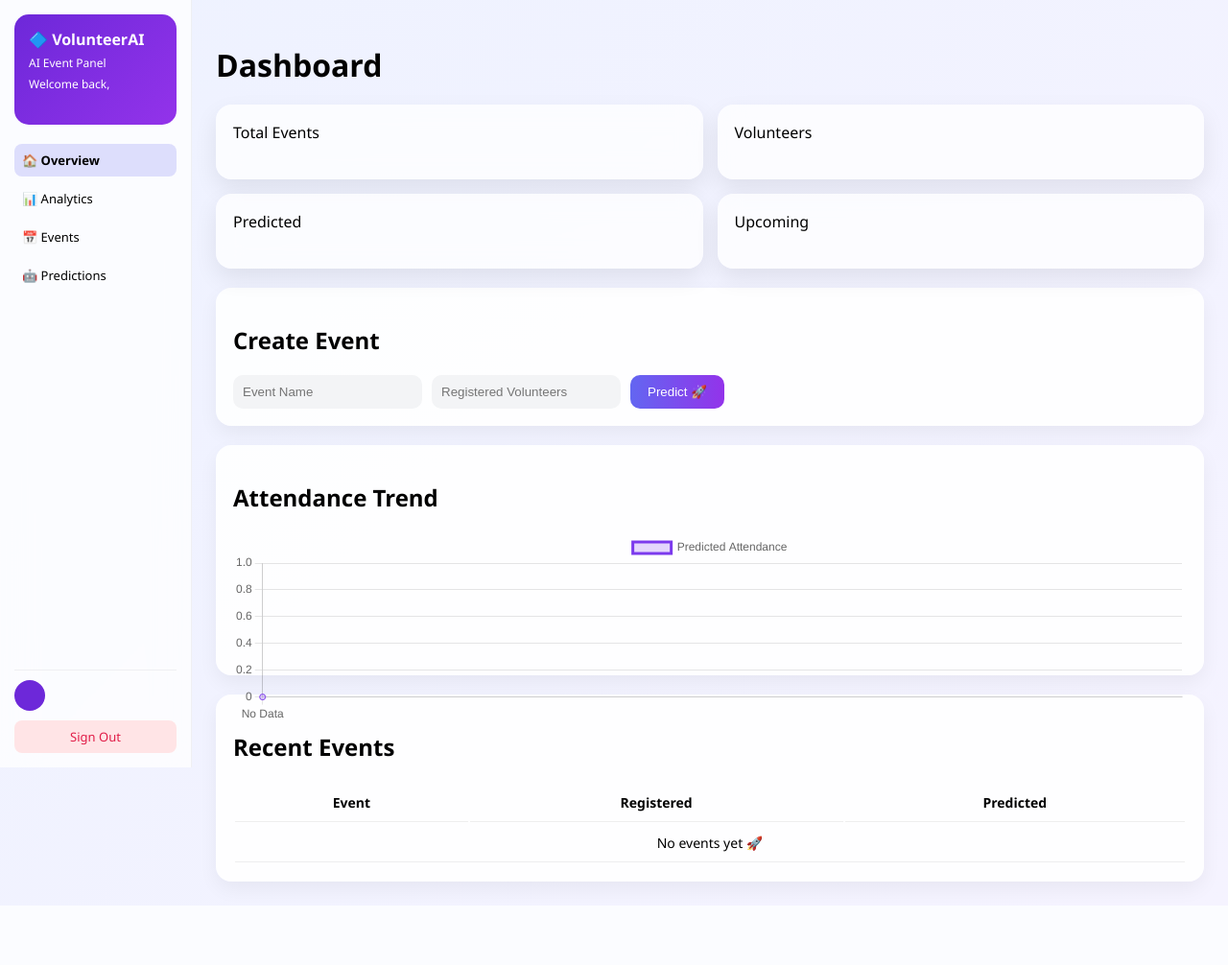
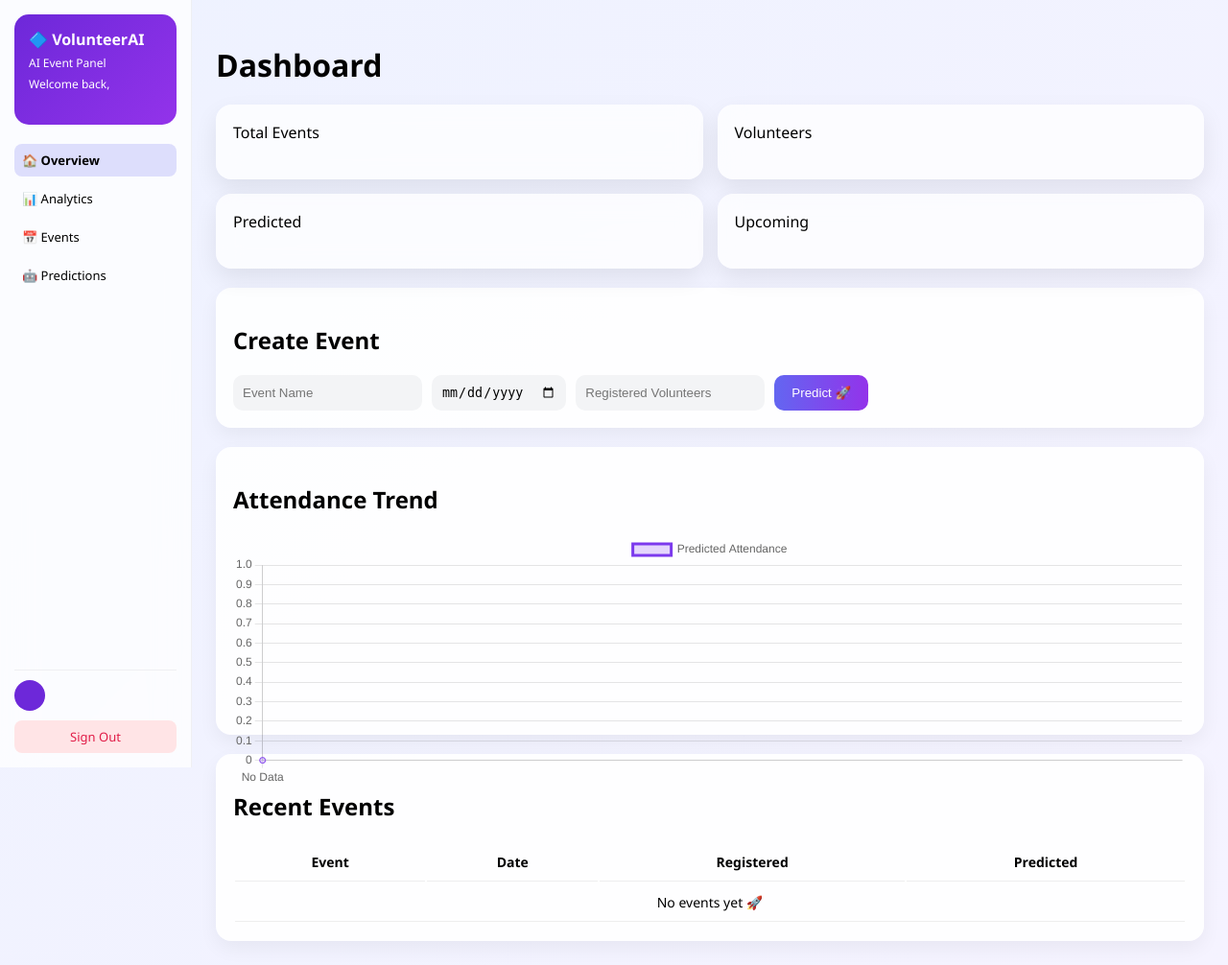
Before and after one commit to Rohitbhamare005/VolunteerAI, a Flask app: template templates/dashboard.html in a window 1280 px wide. Shown: the whole page at 96% size. Before the commit the page ends 934 px from the top, so only its background shows below. Run offline with Flask 3, Linux system fonts and the light colour scheme; the template is opened without the code that fills it, so the values that code supplies are empty.

Commit message:
changes5

```diff
--- a/app.py
+++ b/app.py
@@ -2,12 +2,13 @@ from flask import Flask, render_template, request, redirect, session
 from pymongo import MongoClient
 import numpy as np
 from sklearn.linear_model import LinearRegression
+from datetime import datetime
+
 app = Flask(__name__)
 app.secret_key = "secret123"
 
 # MongoDB
 client = MongoClient("mongodb+srv://admin:12345@volunteerai.zt4yxsv.mongodb.net/?retryWrites=true&w=majority")
-
 db = client["volunteer_db"]
 users = db["users"]
 events = db["events"]
@@ -51,39 +52,10 @@ def signup():
 
     return redirect('/')
 
-# DASHBOARD
-@app.route('/dashboard')
-def dashboard():
-    if 'user_email' not in session:
-        return redirect('/')
-
-    user = users.find_one({"email": session['user_email']})
-
-    all_events = list(events.find({"user_email": session['user_email']}))
-
-    # 🔥 FIX: Convert ObjectId → string
-    for event in all_events:
-        event["_id"] = str(event["_id"])
-
-    total_events = len(all_events)
-    total_volunteers = sum(e.get('registered', 0) for e in all_events)
-    total_predicted = sum(e.get('predicted', 0) for e in all_events)
-    upcoming = len(all_events)
-
-    return render_template(
-        "dashboard.html",
-        user=user,
-        total_events=total_events,
-        volunteers=total_volunteers,
-        predicted=total_predicted,
-        upcoming=upcoming,
-        events=all_events
-    )
-# PREDICT
+# AI MODEL
 def predict_turnout(registered):
     past_events = list(events.find())
 
-    # Need at least 2 data points
     if len(past_events) < 2:
         return int(registered * 0.7)
 
@@ -95,38 +67,65 @@ def predict_turnout(registered):
             X.append([e["registered"]])
             y.append(e["predicted"])
 
-    X = np.array(X)
-    y = np.array(y)
-
     model = LinearRegression()
     model.fit(X, y)
 
-    prediction = model.predict([[registered]])
+    return int(model.predict([[registered]])[0])
 
-    return int(prediction[0])
+# DASHBOARD
+@app.route('/dashboard')
+def dashboard():
+    if 'user_email' not in session:
+        return redirect('/')
+
+    user = users.find_one({"email": session['user_email']})
+    all_events = list(events.find({"user_email": session['user_email']}))
+
+    for event in all_events:
+        event["_id"] = str(event["_id"])
+
+    total_events = len(all_events)
+    total_volunteers = sum(e.get('registered', 0) for e in all_events)
+    total_predicted = sum(e.get('predicted', 0) for e in all_events)
+
+    today = datetime.today().strftime('%Y-%m-%d')
+    upcoming = sum(
+        1 for e in all_events
+        if e.get('event_date') and e['event_date'] >= today
+    )
+
+    return render_template(
+        "dashboard.html",
+        user=user,
+        total_events=total_events,
+        volunteers=total_volunteers,
+        predicted=total_predicted,
+        upcoming=upcoming,
+        events=all_events
+    )
+
+# PREDICT
 @app.route('/predict', methods=['POST'])
 def predict():
     if 'user_email' not in session:
         return redirect('/')
 
-    try:
-        event_name = request.form['event_name']
-        registered = int(request.form['registered'])
+    event_name = request.form['event_name']
+    event_date = request.form['event_date']
+    registered = int(request.form['registered'])
 
-        # 🔥 AI prediction
-        predicted = predict_turnout(registered)
+    predicted = predict_turnout(registered)
 
-        events.insert_one({
-            "event_name": event_name,
-            "registered": registered,
-            "predicted": predicted,
-            "user_email": session['user_email']
-        })
-
-    except Exception as e:
-        print("Error:", e)
+    events.insert_one({
+        "event_name": event_name,
+        "event_date": event_date,
+        "registered": registered,
+        "predicted": predicted,
+        "user_email": session['user_email']
+    })
 
     return redirect('/dashboard')
+
 # LOGOUT
 @app.route('/logout')
 def logout():
--- a/static/dashboard.css
+++ b/static/dashboard.css
@@ -8,17 +8,15 @@ body {
     background: linear-gradient(135deg, #eef2ff, #f5f3ff);
 }
 
-/* 🔥 MAIN LAYOUT */
+/* 🔥 LAYOUT */
 .dashboard {
     display: flex;
 }
 
-/* 🔥 SIDEBAR (LEFT FIXED CLEAN) */
+/* 🔥 SIDEBAR (PERFECT FIXED LEFT) */
 .sidebar {
     width: 200px;
-    min-width: 200px;
     height: 100vh;
-
     position: fixed;
     left: 0;
     top: 0;
@@ -31,13 +29,12 @@ body {
 
     background: rgba(255,255,255,0.75);
     backdrop-filter: blur(18px);
-
     border-right: 1px solid rgba(0,0,0,0.05);
 }
 
 /* 🔥 MAIN CONTENT */
 .main {
-    margin-left: 200px;   /* 🔥 push content right */
+    margin-left: 200px;
     padding: 25px;
     width: 100%;
 }
@@ -88,7 +85,7 @@ h1 {
     font-weight: 600;
 }
 
-/* 🔥 PROFILE FIX (NO OVERFLOW) */
+/* 🔥 PROFILE (FIXED OVERFLOW ISSUE) */
 .sidebar-bottom {
     border-top: 1px solid rgba(0,0,0,0.05);
     padding-top: 10px;
@@ -125,7 +122,7 @@ h1 {
 .email {
     font-size: 11px;
     color: gray;
-    word-break: break-word;   /* 🔥 FIX */
+    word-break: break-word; /* 🔥 prevents overflow */
 }
 
 /* 🔥 LOGOUT */
@@ -193,14 +190,17 @@ h1 {
     cursor: pointer;
 }
 
-/* 🔥 GRAPH */
+/* 🔥 GRAPH (FIXED PROPERLY) */
 .graph-box {
-    height: 240px;
+    height: 300px;
 }
 
-canvas {
-    max-height: 200px;
+#chart {
+    width: 100% !important;
+    height: 100% !important;
 }
+
+/* ❌ REMOVED max-height BUG */
 
 /* 🔥 TABLE */
 table {
--- a/templates/dashboard.html
+++ b/templates/dashboard.html
@@ -59,8 +59,10 @@
         <!-- FORM -->
         <div class="section" id="form">
             <h2>Create Event</h2>
+
             <form action="/predict" method="post" class="event-form">
                 <input type="text" name="event_name" placeholder="Event Name" required>
+                <input type="date" name="event_date" required>
                 <input type="number" name="registered" placeholder="Registered Volunteers" required>
                 <button type="submit">Predict 🚀</button>
             </form>
@@ -80,6 +82,7 @@
                 <thead>
                     <tr>
                         <th>Event</th>
+                        <th>Date</th>
                         <th>Registered</th>
                         <th>Predicted</th>
                     </tr>
@@ -88,13 +91,14 @@
                 <tbody>
                     {% if events|length == 0 %}
                     <tr>
-                        <td colspan="3" style="text-align:center;">No events yet 🚀</td>
+                        <td colspan="4" style="text-align:center;">No events yet 🚀</td>
                     </tr>
                     {% endif %}
 
                     {% for e in events %}
                     <tr>
                         <td>{{ e.event_name }}</td>
+                        <td>{{ e.event_date }}</td>
                         <td>{{ e.registered }}</td>
                         <td>{{ e.predicted }}</td>
                     </tr>
@@ -115,17 +119,19 @@
 <script src="https://cdn.jsdelivr.net/npm/chart.js"></script>
 
 <script>
-// smooth scroll
 function scrollToSection(id) {
-    document.getElementById(id).scrollIntoView({
-        behavior: 'smooth'
-    });
+    document.getElementById(id).scrollIntoView({ behavior: 'smooth' });
 }
 
 const eventsData = JSON.parse(document.getElementById("events-data").textContent);
 
-const labels = eventsData.length ? eventsData.map(e => e.event_name) : ["No Data"];
-const data = eventsData.length ? eventsData.map(e => e.predicted) : [0];
+const labels = eventsData.length
+    ? eventsData.map(e => e.event_name)
+    : ["No Data"];
+
+const data = eventsData.length
+    ? eventsData.map(e => e.predicted || 0)
+    : [0];
 
 new Chart(document.getElementById('chart'), {
     type: 'line',
@@ -142,9 +148,7 @@ new Chart(document.getElementById('chart'), {
     },
     options: {
         responsive: true,
-        plugins: {
-            legend: { display: true }
-        },
+        maintainAspectRatio: false,
         scales: {
             y: { beginAtZero: true }
         }
```
